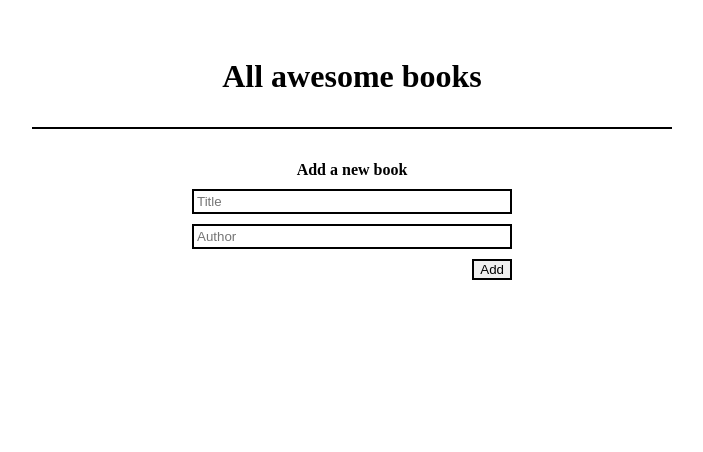
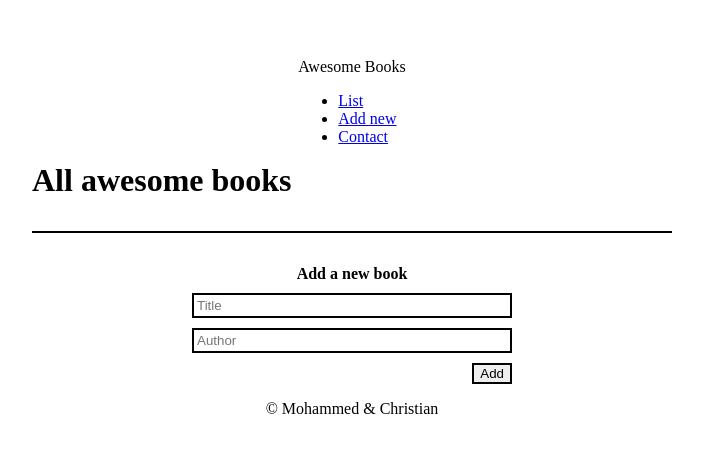
Before and after one commit to MohamedHNoor/Awesome-Books, a website: page index.html in a window 1280 px wide. Shown: the part 102-554 px from the top of the page, without its empty margins (288-991 px from the left). Drawn offline with Linux system fonts and the light colour scheme.

Commit message:
Add the html elements for the navigation and footer

```diff
--- a/index.html
+++ b/index.html
@@ -8,7 +8,16 @@
     <title>Awesome Books</title>
   </head>
   <body>
+    <nav>
+      <div class="logo">Awesome Books</div>
+      <ul class="nav-list">
+        <li><a href="#">List</a></li>
+        <li><a href="#">Add new</a></li>
+        <li><a href="#">Contact</a></li>
+      </ul>
+    </nav>
     <main>
+      <div class="main-container">
         <h1 class="heading">All awesome books</h1>
         <div class="all-books"></div>
         <form class="form">
@@ -29,7 +38,11 @@
           />
           <button class="add">Add</button>
         </form>
+      </div>
     </main>
+    <footer>
+      <p>&copy; Mohammed & Christian</p>
+    </footer>
     <script src="class.js"></script>
   </body>
 </html>
```
Lines whose indentation alone changed are shown as unchanged.
